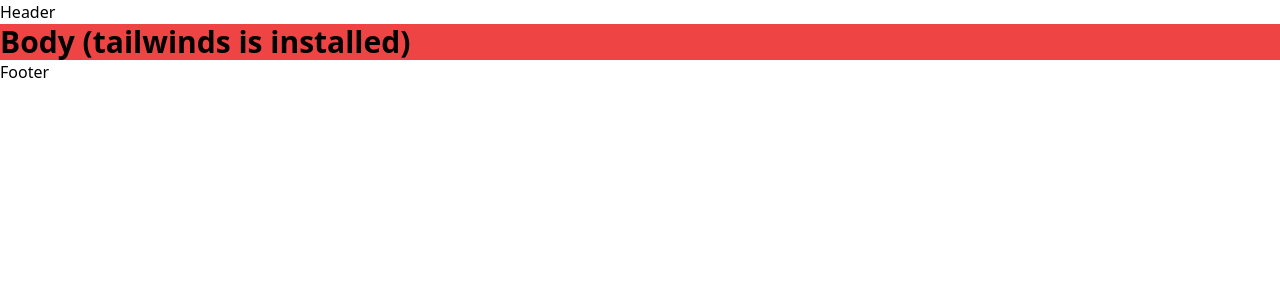
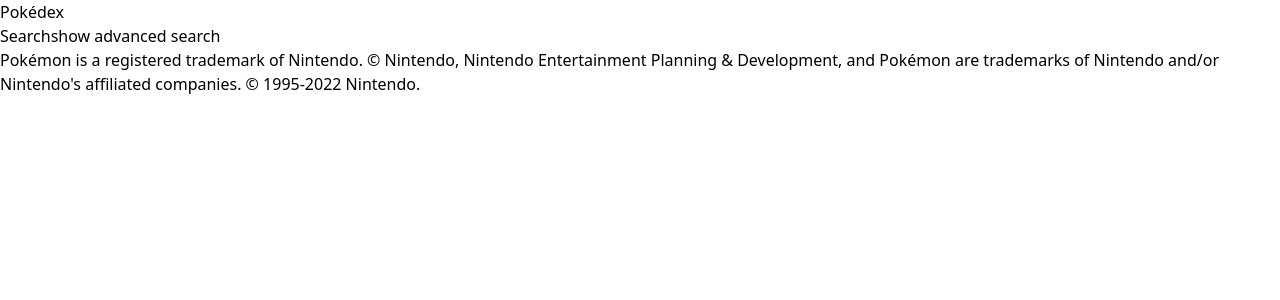
Before and after one commit to pmascaraque/pokedex, a Next.js app: page / in a window 1280 px wide. Shown: the top 300 px of the page. Built offline with nearby package versions, Linux system fonts and the light colour scheme.

Commit message:
boilerplate adjustments

```diff
--- a/components/layout/Footer.tsx
+++ b/components/layout/Footer.tsx
@@ -1,11 +1,15 @@
 import React from "react";
 
-export default function Footer() {
+const Footer: React.FC = () => {
   return (
     <footer>
       <p>
-        Footer
+        Pokémon is a registered trademark of Nintendo. © Nintendo, Nintendo
+        Entertainment Planning & Development, and Pokémon are trademarks of Nintendo
+        and/or Nintendo&apos;s affiliated companies. © 1995-{new Date().getFullYear()} Nintendo.
       </p>
     </footer>
   );
 }
+
+export default Footer;
--- a/components/layout/Header.tsx
+++ b/components/layout/Header.tsx
@@ -1,11 +1,13 @@
 import React from "react";
 
-export default function Header() {
+const Header : React.FC = () => {
   return (
-    <footer>
+    <header>
       <p>
-        Header
+          Pokédex
       </p>
-    </footer>
+    </header>
   );
 }
+
+export default Header;
--- a/components/layout/Layout.tsx
+++ b/components/layout/Layout.tsx
@@ -1,17 +1,19 @@
 import React from "react";
-import Head from 'next/head';
 import Header from "./Header";
 import Footer from "./Footer";
 
-export default function Layout(props: { children: JSX.Element }) {
+type LayoutProps = {
+  children: JSX.Element;
+};
+
+const Layout: React.FC<LayoutProps> = ({ children }: LayoutProps) : JSX.Element => {
   return (
     <div>
       <Header />
-      <Head>
-        <title>Create Next App</title>
-      </Head>
-      <main>{props.children}</main>
+      {children}
       <Footer />
     </div>
   );
 }
+
+export default Layout;
--- /dev/null
+++ b/components/search/AdvancedSearch.tsx
@@ -0,0 +1,11 @@
+import React from "react";
+
+const AdvancedSearch: React.FC = () => {
+  return (
+    <p>
+      Advanced Search Dropdown
+    </p>
+  );
+}
+
+export default AdvancedSearch;
--- /dev/null
+++ b/components/search/Search.tsx
@@ -0,0 +1,18 @@
+import React from "react";
+import AdvancedSearch from './AdvancedSearch';
+
+const Search: React.FC = () => {
+  const [toggle, setToggle] = React.useState(false);
+
+  return (
+    <div>
+      Search
+
+      <button onClick={() => setToggle(!toggle)} >
+        {toggle ? <AdvancedSearch /> : "show advanced search"}
+      </button>
+    </div>
+  );
+}
+
+export default Search;
--- a/pages/index.tsx
+++ b/pages/index.tsx
@@ -1,10 +1,13 @@
 import type { NextPage } from 'next';
 import Layout from '../components/layout/Layout';
+import Search from '../components/search/Search';
 
 const Home: NextPage = () => {
   return (
     <Layout>
-      <h1 className='text-3xl font-bold bg-red-500'>Body (tailwinds is installed)</h1>
+      <>
+        <Search />
+      </>
     </Layout>
   )
 }
```
Also changed, not shown: public/img/README.md (deleted), 1 other file (tests, documents, lock files or other folders).
